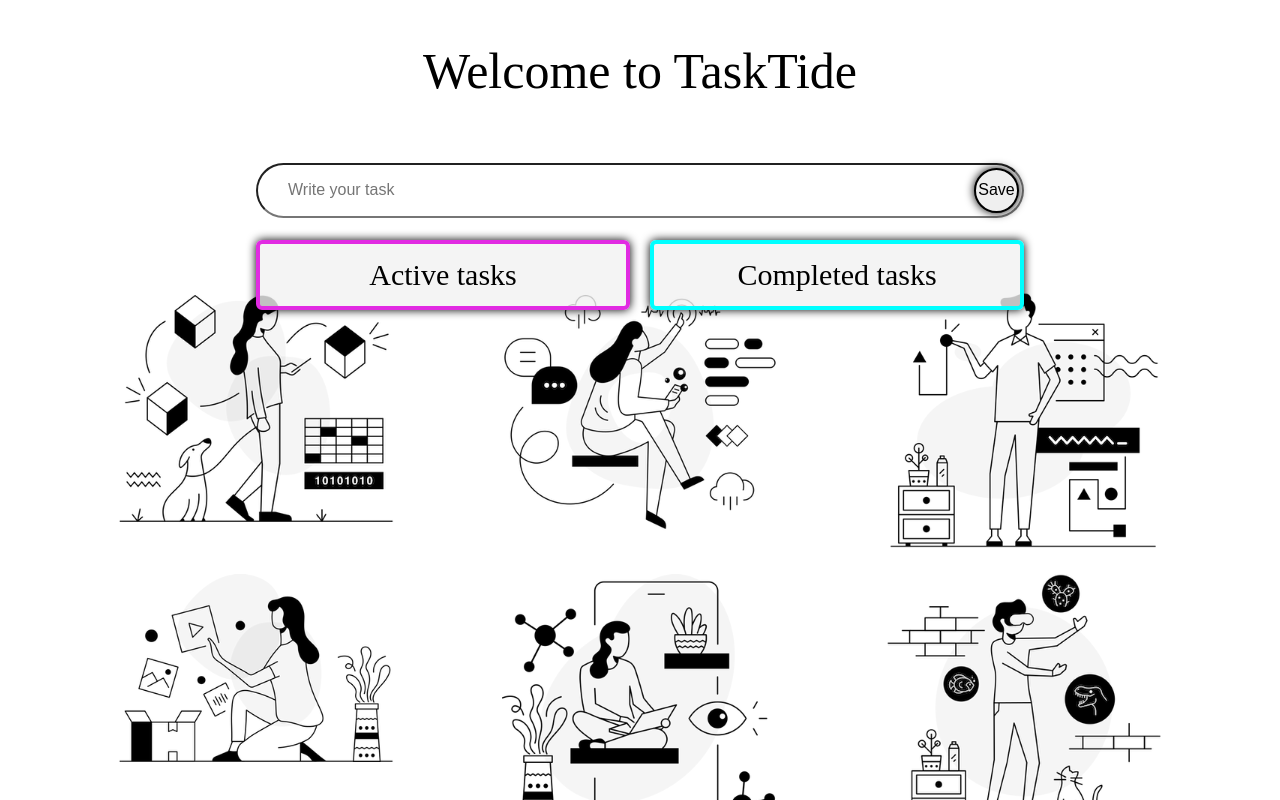
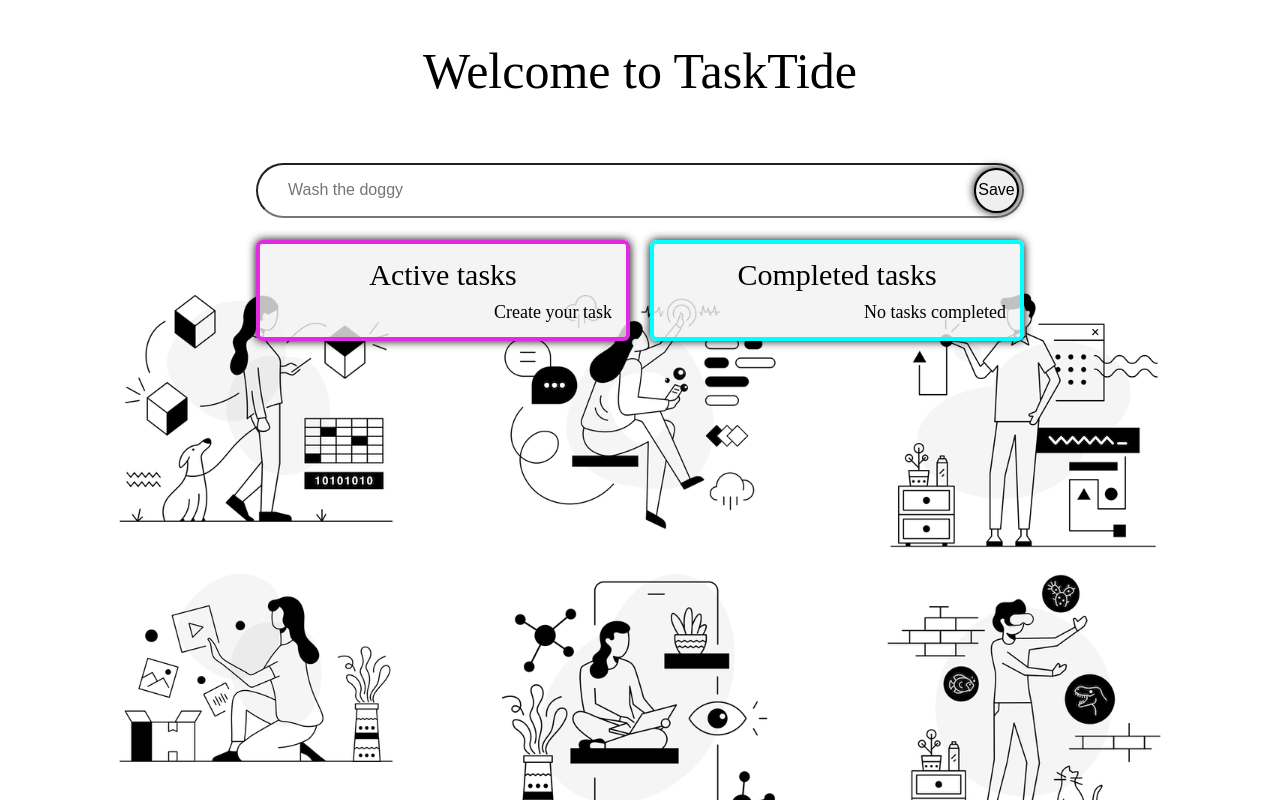
Before and after one commit to genepatino/tasktide-proyect, a React (Vite) app: page / in a window 1280 px wide. Built offline with nearby package versions, Linux system fonts and the light colour scheme; the HTML template or start-up script is replaced by a standard one; a web font is replaced by a local one.

Commit message:
loading skeleton implementation

```diff
--- a/src/TasksListContext/index.tsx
+++ b/src/TasksListContext/index.tsx
@@ -1,5 +1,4 @@
-import { createContext, useState } from "react";
-
+import { createContext, useEffect, useState } from "react";
 import {
   activeTasksLocalStorageKey,
   completedTasksLocalStorageKey,
@@ -13,18 +12,28 @@ interface TaskChildrenProps {
 
 interface TasksContext {
   inputName: string;
+  activeTasks: Task[];
+  completedTasks: Task[];
+  loader: boolean;
+  messageError: boolean;
   setInputName: React.Dispatch<React.SetStateAction<string>>;
+  setActiveTasks: React.Dispatch<React.SetStateAction<Task[]>>;
+  setCompletedTasks: React.Dispatch<React.SetStateAction<Task[]>>;
+  setLoader: React.Dispatch<React.SetStateAction<boolean>>;
+  setMessageError: React.Dispatch<React.SetStateAction<boolean>>;
   handleAddTask: (e: React.FormEvent) => void;
-  activeTasks: Task[];
-  setActiveTasks: React.Dispatch<React.SetStateAction<Task[]>>;
-  completedTasks: Task[];
-  setCompletedTasks: React.Dispatch<React.SetStateAction<Task[]>>;
 }
 
 export const TasksListContext = createContext<TasksContext>({} as TasksContext);
 
 export const TasksListContextProvider = ({ children }: TaskChildrenProps) => {
   //Declaramos los distintos estados estados o funciones globales
+
+  //Loader
+  const [loader, setLoader] = useState<boolean>(true);
+
+  //Message error
+  const [messageError, setMessageError] = useState<boolean>(false);
 
   // Input enter task name
   const [inputName, setInputName] = useState<string>("");
@@ -70,16 +79,45 @@ export const TasksListContextProvider = ({ children }: TaskChildrenProps) => {
       : [];
   });
 
+  useEffect(() => {
+    setTimeout(() => {
+      try {
+        const activeTasksFromLocalStorage = window.localStorage.getItem(
+          activeTasksLocalStorageKey
+        );
+        activeTasksFromLocalStorage
+          ? JSON.parse(activeTasksFromLocalStorage)
+          : [];
+
+        const completedTasksFromLocalStorage = window.localStorage.getItem(
+          completedTasksLocalStorageKey
+        );
+        completedTasksFromLocalStorage
+          ? JSON.parse(completedTasksFromLocalStorage)
+          : [];
+
+        setLoader(false);
+      } catch (error) {
+        setLoader(false);
+        setMessageError(true);
+      }
+    }, 2000);
+  }, []);
+
   return (
     <TasksListContext.Provider
       value={{
         inputName,
+        activeTasks,
+        completedTasks,
+        loader,
+        messageError,
         setInputName,
+        setActiveTasks,
+        setCompletedTasks,
+        setLoader,
+        setMessageError,
         handleAddTask,
-        activeTasks,
-        setActiveTasks,
-        completedTasks,
-        setCompletedTasks,
       }}
     >
       {children}
--- a/src/components/InputNewTask/index.tsx
+++ b/src/components/InputNewTask/index.tsx
@@ -23,7 +23,7 @@ const InputNewTask: React.FC = () => {
         onChange={(e) => setInputName(e.target.value)}
         className="form_container_input"
         type="input"
-        placeholder="Write your task"
+        placeholder="Wash the doggy"
       />
       <button className="form_container_button" type="submit">
         Save
--- /dev/null
+++ b/src/components/LoadingSkeleton/index.tsx
@@ -0,0 +1,13 @@
+import "./styles.css";
+
+const LoadingSkeleton: React.FC = () => {
+  return (
+    <div className="skeleton-container">
+      <div className="skeleton_container_task skeleton"></div>;
+      <div className="skeleton_container_task skeleton"></div>;
+      <div className="skeleton_container_task skeleton"></div>;
+    </div>
+  );
+};
+
+export { LoadingSkeleton };
--- /dev/null
+++ b/src/components/LoadingSkeleton/styles.css
@@ -0,0 +1,25 @@
+.skeleton {
+  animation: skeleton-loading 1s linear infinite alternate;
+}
+
+@keyframes skeleton-loading {
+  0%{
+    background-color: hsl(200, 20%, 70%);
+  }
+
+  100%{
+    background-color: hsl(200, 20%, 90%);
+
+  }
+}
+
+.skeleton-container{
+  margin-top: 10px;
+}
+
+.skeleton_container_task{
+  width: 100%;
+  height: 52px;
+  border-radius: 5px;
+  gap: 4px;
+}
--- a/src/components/TasksList/index.tsx
+++ b/src/components/TasksList/index.tsx
@@ -5,9 +5,11 @@ import { Droppable } from "react-beautiful-dnd";
 import { SingleTask } from "../SingleTask/index";
 
 import "./styles.css";
+import { LoadingSkeleton } from "../LoadingSkeleton";
 
 const TasksList: React.FC = () => {
-  const { activeTasks, completedTasks } = useContext(TasksListContext);
+  const { activeTasks, completedTasks, loader, messageError } =
+    useContext(TasksListContext);
 
   return (
     <main className="tasks_container">
@@ -20,7 +22,12 @@ const TasksList: React.FC = () => {
               {...provided.droppableProps}
             >
               <h2 className="title_container_task">Active tasks</h2>
-              <ul className="list_container">
+              {loader && <LoadingSkeleton />}
+              {messageError && <p>Oh no, hubo un error</p>}
+              {!loader && activeTasks.length === 0 && (
+                <p className="message">Create your task</p>
+              )}
+              <ul className={loader ? "hidden" : "list_container"}>
                 {activeTasks?.map((task, index) => (
                   <SingleTask
                     isDone={false}
@@ -42,10 +49,15 @@ const TasksList: React.FC = () => {
               {...provided.droppableProps}
             >
               <h2 className="title_container_task">Completed tasks</h2>
-              <ul className="list_container">
-                {completedTasks.map((task, index) => (
+              {loader && <LoadingSkeleton />}
+              {messageError && <p>Oh no, hubo un error</p>}
+              {!loader && completedTasks.length === 0 && (
+                <p className="message">No tasks completed</p>
+              )}
+              <ul className={loader ? "hidden" : "list_container"}>
+                {completedTasks?.map((task, index) => (
                   <SingleTask
-                    isDone={true}
+                    isDone={false}
                     index={index}
                     key={task.id}
                     task={task}
--- a/src/components/TasksList/styles.css
+++ b/src/components/TasksList/styles.css
@@ -46,6 +46,17 @@
   flex-direction: column;
 }
 
+.hidden {
+  display: none;
+}
+
+.message{
+  font-size: 1.8rem;
+  text-align: end;
+  margin-top: 10px;
+
+}
+
 @media (max-width: 600px){
   .tasks_container{
     justify-content: center;
```
